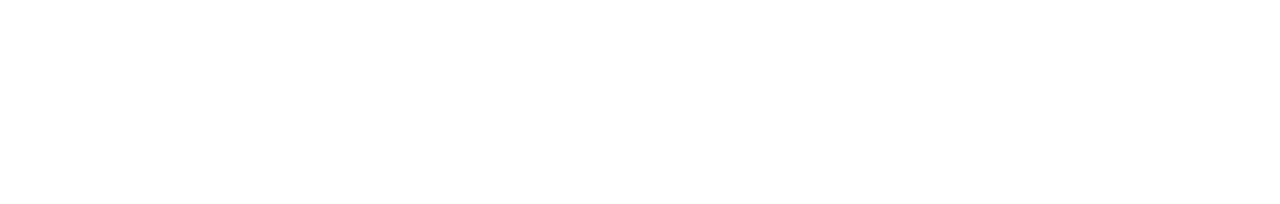
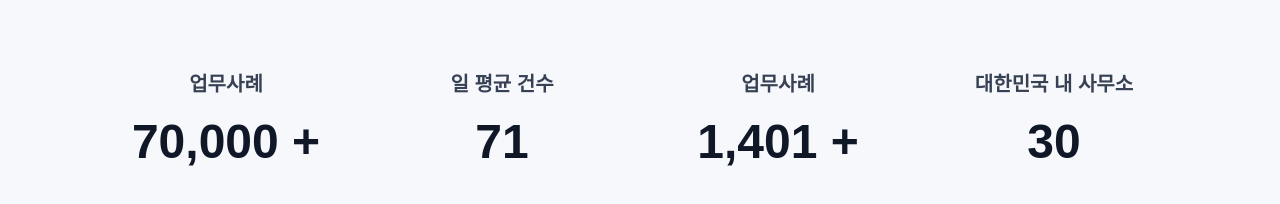
Before and after one commit to yeeeeeji/CodeStar, a Next.js app in the folder sample-lawfirm/client/: page / in a window 1280 px wide. Shown: the part 818-1022 px from the top of the page. Before the commit the page ends 800 px from the top, so only its background shows below. Built offline with nearby package versions, Linux system fonts and the light colour scheme.

Commit message:
feat: 메인페이지 성과 부분 구현

```diff
--- /dev/null
+++ b/sample-lawfirm/client/src/app/_components/business-stats/business-stats-section.tsx
@@ -0,0 +1,14 @@
+import StatItem from './stat-item';
+
+export default function BusinessStatsSection() {
+  return (
+    <div className='relative w-full py-10 sm:py-12 md:py-14 lg:py-16 xl:py-18 2xl:py-22 mt-4 bg-[#F7F8FC]'>
+      <div className='grid grid-cols-2 lg:grid-cols-4 gap-6 sm:gap-8 md:gap-12 px-4 sm:px-8 md:px-16 lg:px-24 xl:px-28 2xl:px-32'>
+        <StatItem title='업무사례' number={70000} showPlus={true} />
+        <StatItem title='일 평균 건수' number={71} showPlus={false} />
+        <StatItem title='업무사례' number={1401} showPlus={true} />
+        <StatItem title='대한민국 내 사무소' number={30} showPlus={false} />
+      </div>
+    </div>
+  );
+}
--- /dev/null
+++ b/sample-lawfirm/client/src/app/_components/business-stats/stat-item.tsx
@@ -0,0 +1,75 @@
+'use client';
+
+import { useState, useEffect, useRef } from 'react';
+
+interface StatItemProps {
+  title: string;
+  number: number;
+  showPlus?: boolean;
+  animate?: boolean;
+}
+
+export default function StatItem({ title, number, showPlus = false, animate = true }: StatItemProps) {
+  const [currentNumber, setCurrentNumber] = useState(0);
+  const [isVisible, setIsVisible] = useState(false);
+  const ref = useRef<HTMLDivElement>(null);
+
+  useEffect(() => {
+    const observer = new IntersectionObserver(
+      ([entry]) => {
+        if (entry.isIntersecting && !isVisible) {
+          setIsVisible(true);
+        }
+      },
+      { threshold: 0.3 }
+    );
+
+    if (ref.current) {
+      observer.observe(ref.current);
+    }
+
+    return () => observer.disconnect();
+  }, [isVisible]);
+
+  useEffect(() => {
+    if (!animate) {
+      setCurrentNumber(number);
+      return;
+    }
+
+    if (!isVisible) {
+      setCurrentNumber(0);
+      return;
+    }
+
+    const duration = 2000;
+    const steps = 60;
+    const increment = number / steps;
+    const stepDuration = duration / steps;
+
+    let step = 0;
+    const timer = setInterval(() => {
+      step++;
+      if (step <= steps) {
+        setCurrentNumber(Math.floor(increment * step));
+      } else {
+        setCurrentNumber(number);
+        clearInterval(timer);
+      }
+    }, stepDuration);
+
+    return () => clearInterval(timer);
+  }, [number, animate, isVisible]);
+
+  return (
+    <div ref={ref} className='text-center'>
+      <p className='text-sm sm:text-base md:text-lg lg:text-lg xl:text-xl 2xl:text-2xl font-bold mb-2 sm:mb-3 md:mb-4 lg:mb-5 xl:mb-5 2xl:mb-6 text-gray-700'>
+        {title}
+      </p>
+      <p className='text-2xl sm:text-2xl md:text-3xl lg:text-3xl min-[1100px]:text-4xl xl:text-5xl 2xl:text-6xl font-bold text-gray-900'>
+        {currentNumber.toLocaleString()}
+        {showPlus && ' +'}
+      </p>
+    </div>
+  );
+}
--- a/sample-lawfirm/client/src/app/_components/carousel/carousel.tsx
+++ b/sample-lawfirm/client/src/app/_components/carousel/carousel.tsx
@@ -72,7 +72,7 @@
   };
 
   return (
-    <div className='relative w-screen h-screen overflow-hidden'>
+    <div className='relative w-full h-screen overflow-hidden'>
       <div
         className={`flex h-full ${isTransitioning ? 'transition-transform duration-1000 ease-in-out' : ''}`}
         style={{ transform: `translateX(-${currentIndex * 100}%)` }}
--- a/sample-lawfirm/client/src/app/page.tsx
+++ b/sample-lawfirm/client/src/app/page.tsx
@@ -1,9 +1,11 @@
+import BusinessStatsSection from './_components/business-stats/business-stats-section';
 import Carousel from './_components/carousel/carousel';
 
 export default function Home() {
   return (
     <div>
       <Carousel />
+      <BusinessStatsSection />
     </div>
   );
 }
```
